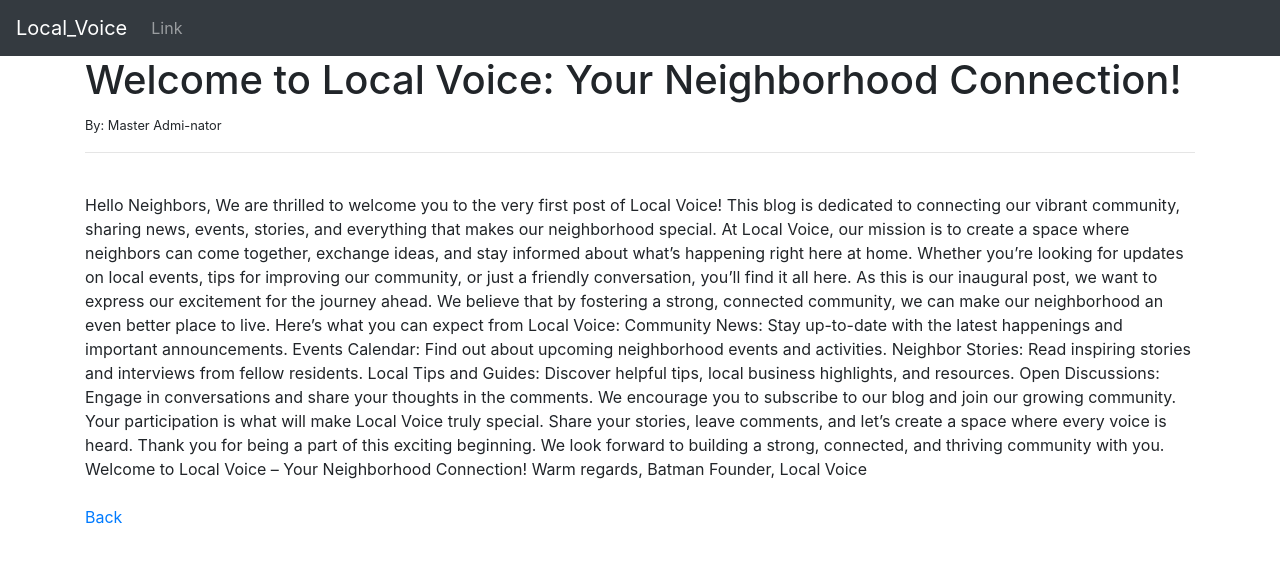
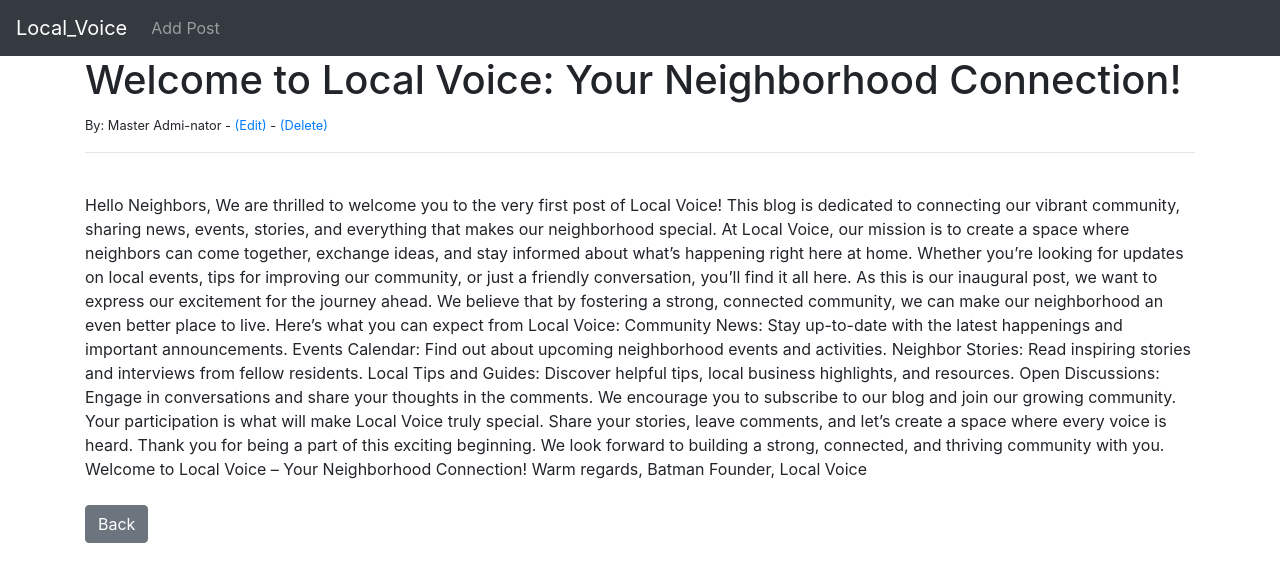
Before and after one commit to TonyRodriguez101/Local-Voice-Blog, a Django app: page /article/1 in a window 1280 px wide. Shown: the top 582 px of the page. Run offline with Django 5.2, Linux system fonts and the light colour scheme; data comes from the database, SQL or seed files in the repository; both versions use the stored data as it was after the commit.

Commit message:
+edit+delete

```diff
--- a/blog/Local_Voice/models.py
+++ b/blog/Local_Voice/models.py
@@ -1,12 +1,13 @@
 from django.db import models
 from django.contrib.auth.models import User
+from django.urls import reverse
 
 # Create your models here.
 
 class Post(models.Model):
     title = models.CharField(max_length=255)
     #header_image = models.ImageField(null=True, blank=True, upload_to="images/")
-    title_tag = models.CharField(max_length=255, default="Local_Voice")
+    title_tag = models.CharField(max_length=255)
     author = models.ForeignKey(User, on_delete=models.CASCADE)
     #body = RichTextField(blank=True, null=True)
     body = models.TextField()
@@ -19,3 +20,7 @@ class Post(models.Model):
 
     def __str__(self):
         return self.title + ' | ' + str(self.author) # nos permitira desde la terminal de admin ver el titulo y el autor en vez de una string de numeros randoms como identificador de post.
+
+
+    def get_absolute_url(self):
+        return reverse('home')
--- a/blog/Local_Voice/templates/article_details.html
+++ b/blog/Local_Voice/templates/article_details.html
@@ -1,17 +1,19 @@
 {% extends 'base.html' %}
-  {% block title %} {{ post.title }} {% endblock %}
+  {% block title %} {{ post.title_tag }} {% endblock %}
 
 {% block content %}
 
 
 <h1>{{ post.title }}</h1>
-<small>By: {{ post.author.first_name }} {{ post.author.last_name }} </small> <br>
+<small>By: {{ post.author.first_name }} {{ post.author.last_name }} - <a href="{% url 'update_post' post.pk %}">(Edit)</a>
+- <a href="{% url 'delete_post' post.pk %}">(Delete)</a></small>
+<br>
 <hr><br>
 {{ post.body }}
 
 <br>
 <br>
-<a href="{% url 'home' %}">Back</a>
+<a href="{% url 'home' %}" class="btn btn-secondary">Back</a>
 
 
 
--- a/blog/Local_Voice/templates/base.html
+++ b/blog/Local_Voice/templates/base.html
@@ -21,7 +21,7 @@
           <ul class="navbar-nav mr-auto">
 
             <li class="nav-item">
-              <a class="nav-link" href="#">Link</a>
+              <a class="nav-link" href="{% url 'add_post' %}">Add Post</a>
             </li>
 
 
--- a/blog/Local_Voice/templates/home.html
+++ b/blog/Local_Voice/templates/home.html
@@ -10,7 +10,9 @@
 {% for post in object_list %}
     <li><a href="{% url 'article-detail' post.pk %}">{{ post.title }}</a> - {{ post.author.first_name }}
 <!--href="{% url 'article-detail' post.pk %}" -> le pasamos el id del post que fue clicado. -->
-        {{ post.author.last_name }}  <br>
+        {{ post.author.last_name }}  - <a href="{% url 'update_post' post.pk %}">(Edit)</a>
+        - <a href="{% url 'delete_post' post.pk %}">(Delete)</a><br>
+
     {{ post.body }}</li>
 
 {% endfor%}
--- a/blog/Local_Voice/urls.py
+++ b/blog/Local_Voice/urls.py
@@ -1,7 +1,7 @@
 
 from django.urls import path
 # from . import views
-from .views import HomeView, ArticleDetailView
+from .views import HomeView, ArticleDetailView,DeletePostView, AddPostView,UpdatePostView
 
 
 urlpatterns = [
@@ -9,4 +9,9 @@ urlpatterns = [
     path('',HomeView.as_view(), name="home"),
     path('article/<int:pk>',ArticleDetailView.as_view(),name='article-detail'),
     # article/<int:pk> es como un url con un parametro. int:pk simboliza la primary key del articulo que seleccionamos
+    path('add_post/',AddPostView.as_view(), name='add_post'),
+    path('article/edit/<int:pk>',UpdatePostView.as_view(), name='update_post'),
+    path('article/<int:pk>/remove',DeletePostView.as_view(), name='delete_post'),
+
+
 ]
--- a/blog/Local_Voice/views.py
+++ b/blog/Local_Voice/views.py
@@ -1,8 +1,10 @@
 from django.shortcuts import render
-from django.views.generic import ListView, DetailView
+from django.views.generic import ListView, DetailView, CreateView, UpdateView, DeleteView
 # ListView hace una query a la base de datos de todos los elementos, Usamos para listar todos
 # DetailView hace una query pero este trae solo una para ver todos los detalles, Usamos para visualizar 1
 from .models import Post
+from .forms import PostForm, EditForm
+from django.urls import reverse_lazy
 
 # Create your views here.
 
@@ -17,3 +19,21 @@ class HomeView(ListView):
 class ArticleDetailView(DetailView):
     model = Post
     template_name = 'article_details.html'
+
+class AddPostView(CreateView):
+    model = Post
+    form_class = PostForm
+    template_name = 'add_post.html'
+    #fields = ('title','body')
+
+class UpdatePostView(UpdateView):
+    model = Post
+    form_class = EditForm
+    template_name = 'update_post.html'
+    #fields = ['title','title_tag','body']
+
+class DeletePostView(DeleteView):
+    model = Post
+    template_name = 'delete_post.html'
+    success_url= reverse_lazy('home')
+    #fields = ['title','title_tag','body']
```
Also changed, not shown: blog/Local_Voice/forms.py (added, +24 -0 lines), blog/Local_Voice/templates/add_post.html (added, +18 -0 lines), blog/Local_Voice/templates/delete_post.html (added, +20 -0 lines), blog/Local_Voice/templates/update_post.html (added, +18 -0 lines), blog/db.sqlite3.
